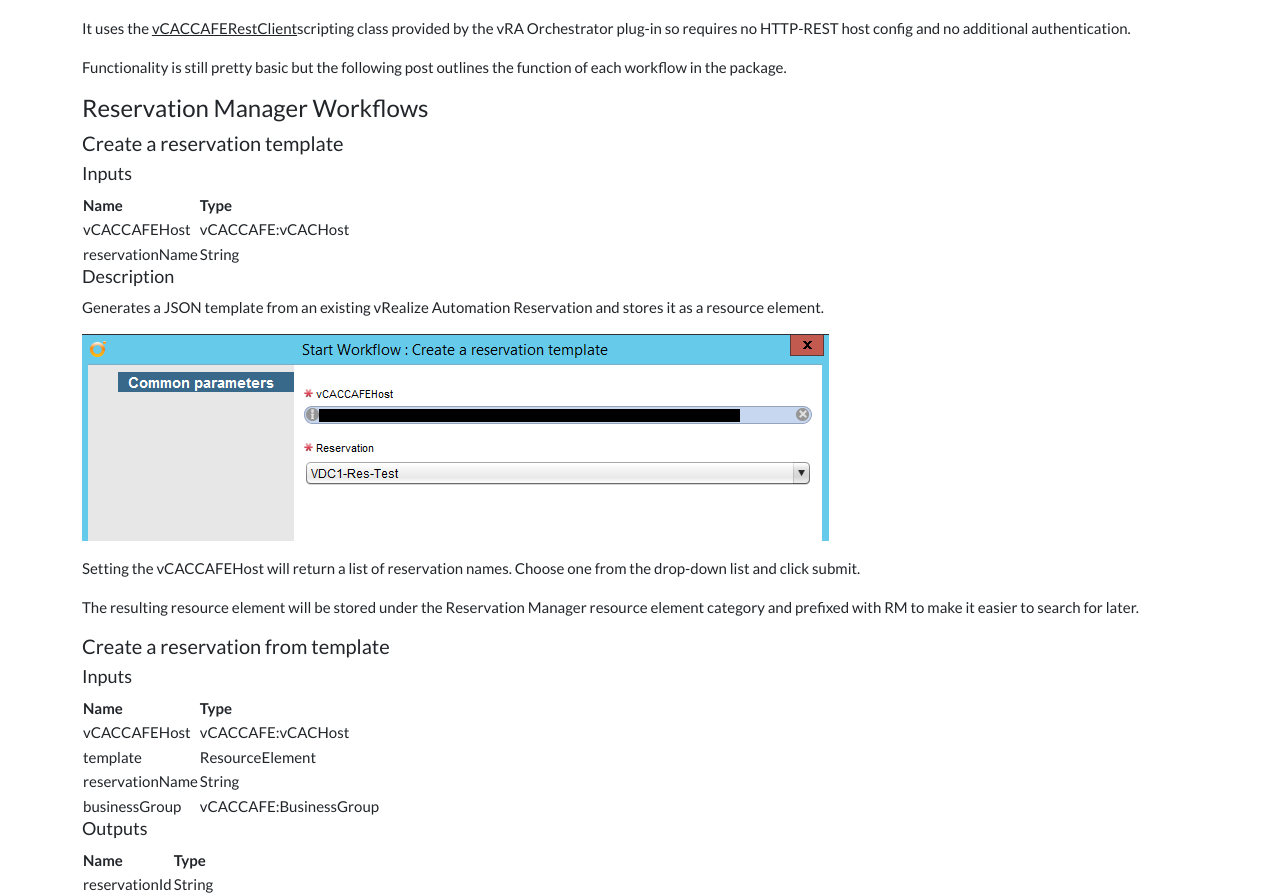
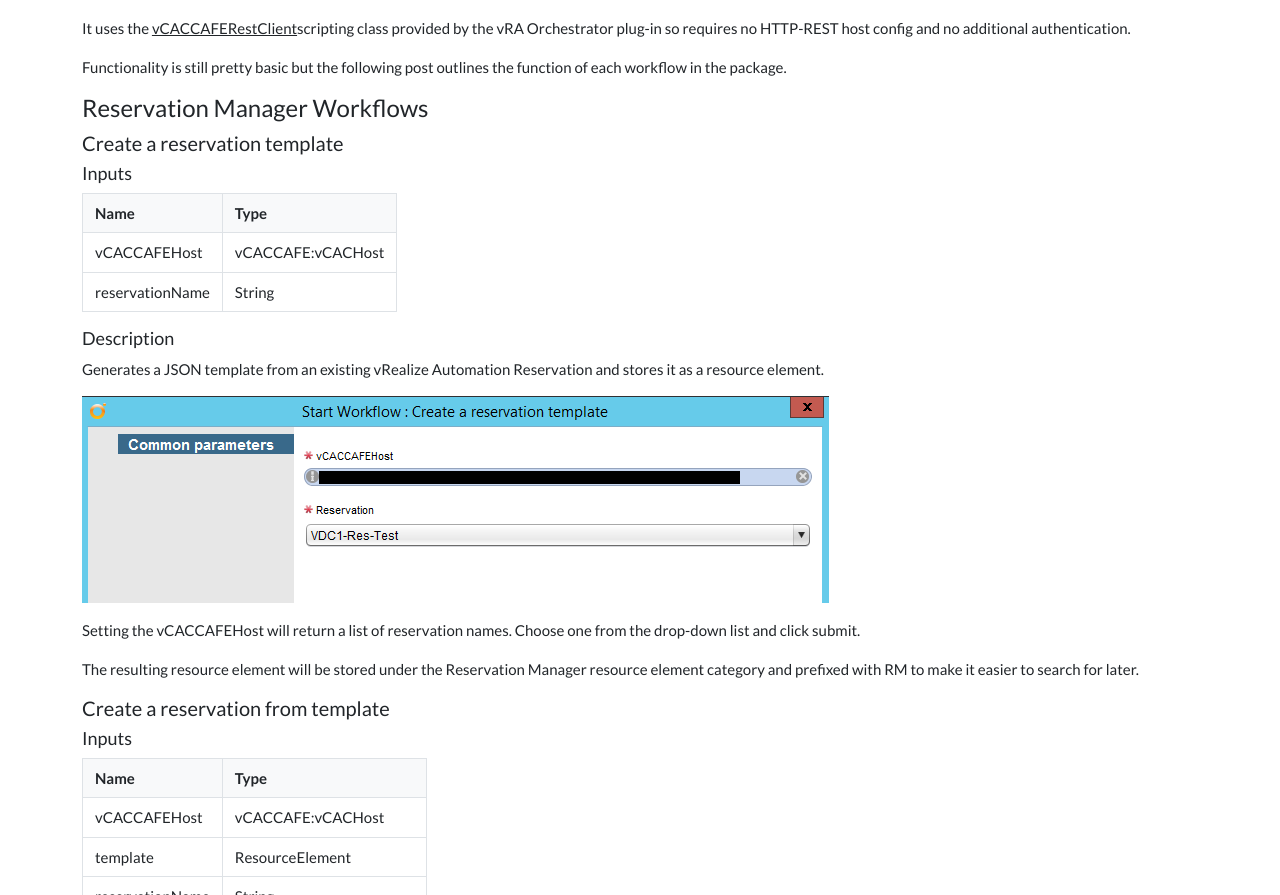
Before and after one commit to chelnak/chelnak.github.io, a Jekyll site: the page built from _posts/2015-10-19-vrealize-automation-reservation-manager-vro-package.md, in a window 1280 px wide. Shown: the part 393-1288 px from the top of the page. Built offline with Jekyll 4.4.1, drawn with Linux system fonts in a browser that asks for light colours.

Commit message:
Style Markdown tables in blog posts

```diff
--- a/assets/main.scss
+++ b/assets/main.scss
@@ -13,6 +13,24 @@
   h4 { font-size: 1.125rem; }
   h5 { font-size: 1rem; }
   h6 { font-size: 0.9375rem; }
+
+  // Markdown tables have no Bootstrap classes. Keep code-highlighting tables separate.
+  > table {
+    display: block;
+    width: max-content;
+    max-width: 100%;
+    overflow-x: auto;
+    margin-bottom: 1rem;
+    border-collapse: collapse;
+
+    th, td {
+      padding: 0.5rem 0.75rem;
+      border: 1px solid var(--bs-border-color);
+      vertical-align: top;
+    }
+
+    th { background-color: var(--bs-tertiary-bg); }
+  }
 }
 
 .page-content {
```
